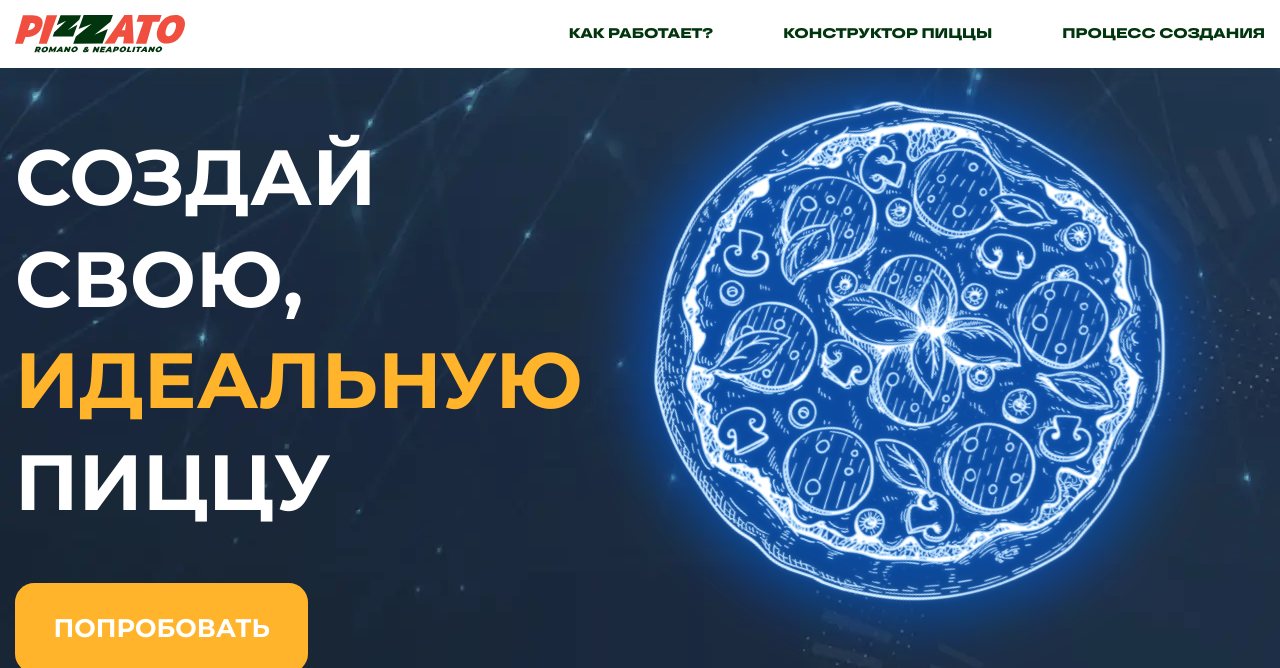
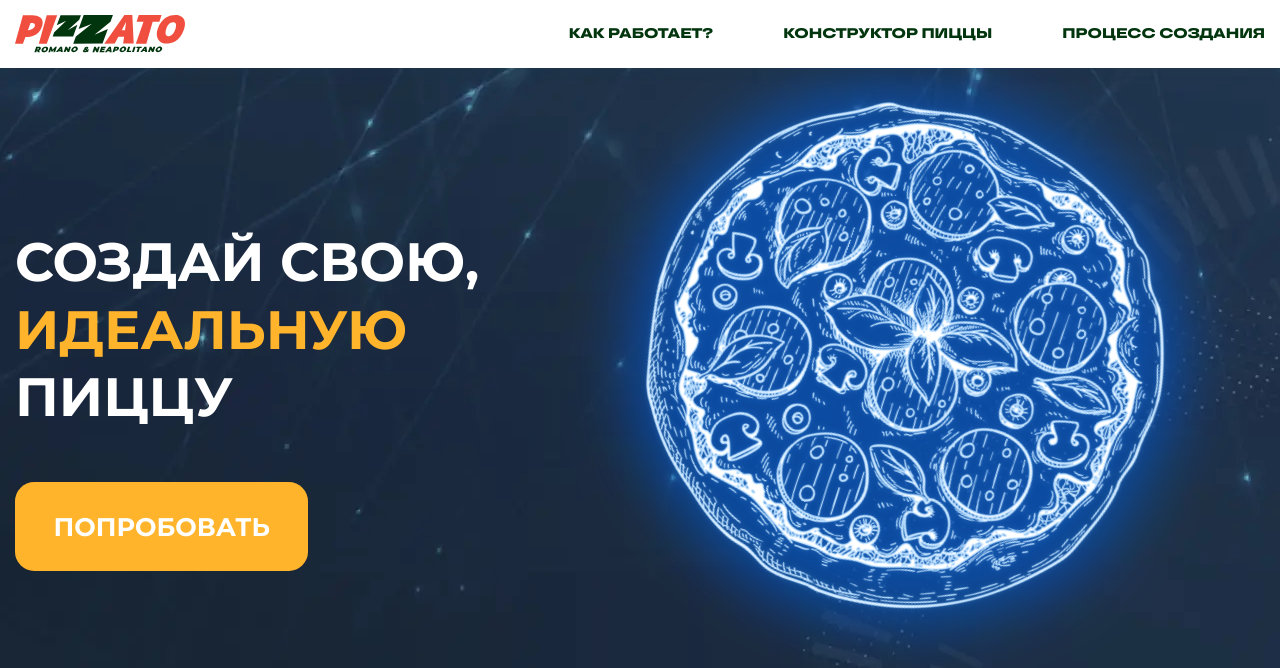
Before and after one commit to phil4a/ii-pizza, a website built with webpack: page src/home.html in a window 1280 px wide. Shown: the top 668 px of the page. Built offline with nearby package versions, Linux system fonts and the light colour scheme; some packages are replaced by stand-ins of ours; files whose address does not match are found by name; a web font is replaced by a local one.

Commit message:
fix hero adaptive

```diff
--- a/config/version.json
+++ b/config/version.json
@@ -1,3 +1,3 @@
 {
-    "main": "20230414110537"
+    "main": "20230414160828"
 }
--- a/src/js/files/pizza.js
+++ b/src/js/files/pizza.js
@@ -3,7 +3,6 @@ export const pizzaObj = [
 		id: 'margo',
 		name: 'Маргарита',
 		url: [
-			'img/generate/pizza/margo-1.png',
 			'img/generate/pizza/margo-2.png',
 			'img/generate/pizza/margo-3.png',
 			'img/generate/pizza/margo-4.png',
@@ -14,7 +13,6 @@ export const pizzaObj = [
 		id: 'pepperoni',
 		name: 'Пепперони',
 		url: [
-			'img/generate/pizza/pepper-1.png',
 			'img/generate/pizza/pepper-2.png',
 			'img/generate/pizza/pepper-3.png',
 			'img/generate/pizza/pepper-4.png',
@@ -27,7 +25,6 @@ export const pizzaObj = [
 		id: 'chicken',
 		name: 'С курицей и грибами',
 		url: [
-			'img/generate/pizza/chicken-1.png',
 			'img/generate/pizza/chicken-2.png',
 			'img/generate/pizza/chicken-3.png',
 			'img/generate/pizza/chicken-4.png',
@@ -41,7 +38,6 @@ export const pizzaObj = [
 		id: 'bologna',
 		name: 'Болонья',
 		url: [
-			'img/generate/pizza/bologna-1.png',
 			'img/generate/pizza/bologna-2.png',
 			'img/generate/pizza/bologna-3.png',
 			'img/generate/pizza/bologna-4.png',
@@ -54,7 +50,6 @@ export const pizzaObj = [
 		id: 'meat',
 		name: 'Мясная',
 		url: [
-			'img/generate/pizza/meat-1.png',
 			'img/generate/pizza/meat-2.png',
 			'img/generate/pizza/meat-3.png',
 			'img/generate/pizza/meat-4.png',
--- a/src/scss/hero-section.scss
+++ b/src/scss/hero-section.scss
@@ -20,12 +20,19 @@
 		top: rem(120);
 		// @include adaptiveValue('right', 280, -300);
 		right: rem(280);
-		@include adaptiveValue('width', 680, 500);
+		// @include adaptiveValue('width', 680, 500);
+		width: rem(680);
 		@media (max-width: rem(1600)) {
 			top: rem(-46);
 			right: rem(36);
 		}
+		@media (max-width: 1599) {
+			width: rem(400);
+			top: rem(-80);
+			right: rem(16);
+		}
 		@media (max-width: $tablet) {
+			@include adaptiveValue('width', 600, 500);
 			top: rem(100);
 			right: rem(-300);
 		}
@@ -64,11 +71,19 @@
 	&__title {
 		width: 50%;
 		font-weight: 700;
-		@include adaptiveValue('font-size', 81, 24);
-		@include adaptiveValue('line-height', 105, 34);
+		// @include adaptiveValue('font-size', 81, 24);
+		font-size: rem(81);
+		line-height: 1.3;
 		text-transform: uppercase;
 		span {
 			color: #ffb42c;
+		}
+		@media (max-width: em(1400)) {
+			font-size: rem(54);
+			line-height: 1.25;
+		}
+		@media (max-width: $tablet) {
+			@include adaptiveValue('font-size', 54, 25);
 		}
 	}
 
```
Also changed, not shown: dist/css/style.css, dist/css/style.min.css, dist/home.html, dist/img/generate/pizza/bologna-1.png (deleted), dist/img/generate/pizza/bologna-1.webp (deleted), dist/img/generate/pizza/chicken-1.png (deleted), dist/img/generate/pizza/chicken-1.webp (deleted), dist/img/generate/pizza/margo-1.png (deleted), dist/img/generate/pizza/margo-1.webp (deleted), dist/img/generate/pizza/meat-1.png (deleted), dist/img/generate/pizza/meat-1.webp (deleted), dist/img/generate/pizza/pepper-1.png (deleted), dist/img/generate/pizza/pepper-1.webp (deleted), dist/js/app.min.js, 1 more files, 5 other files.
